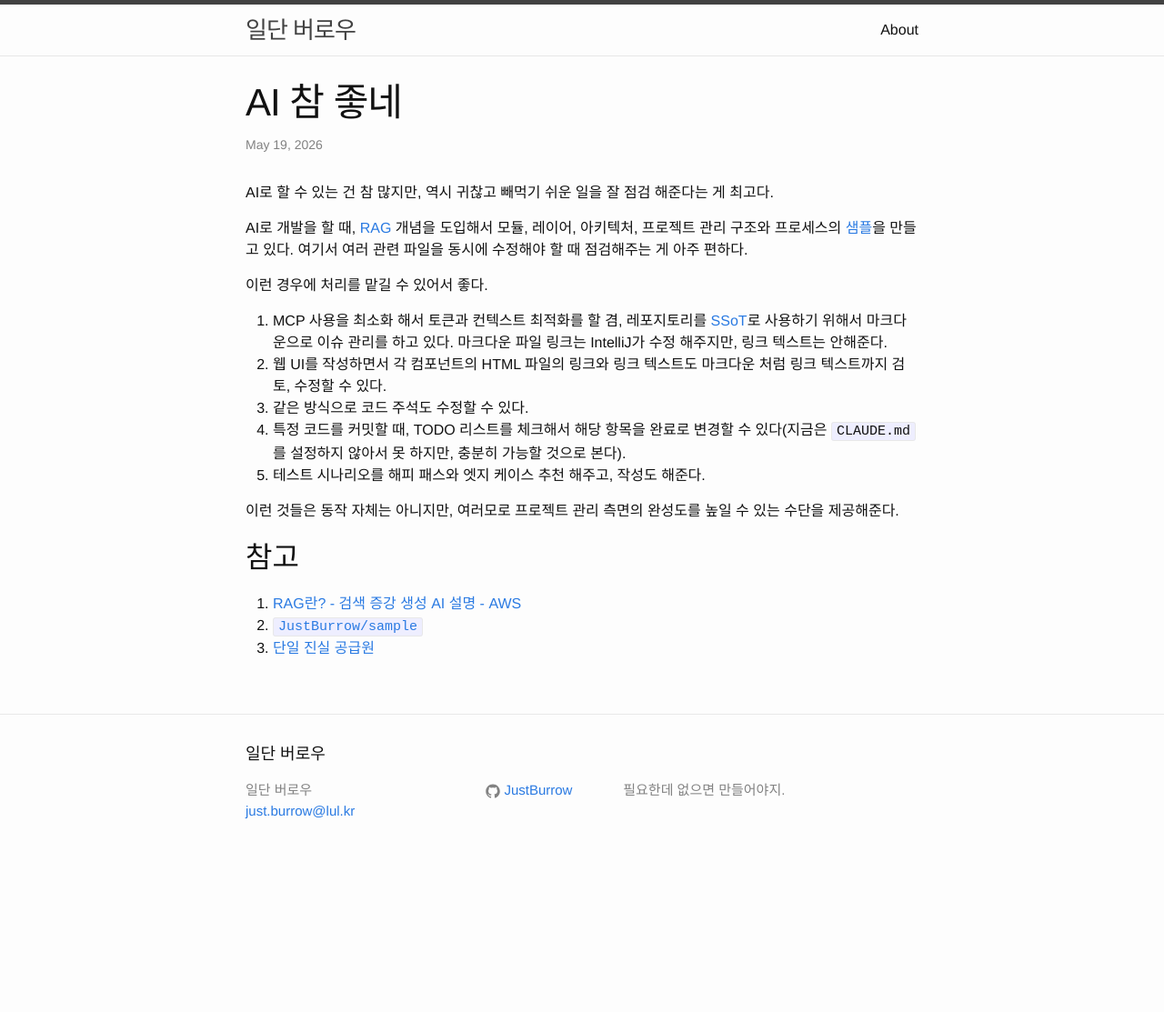
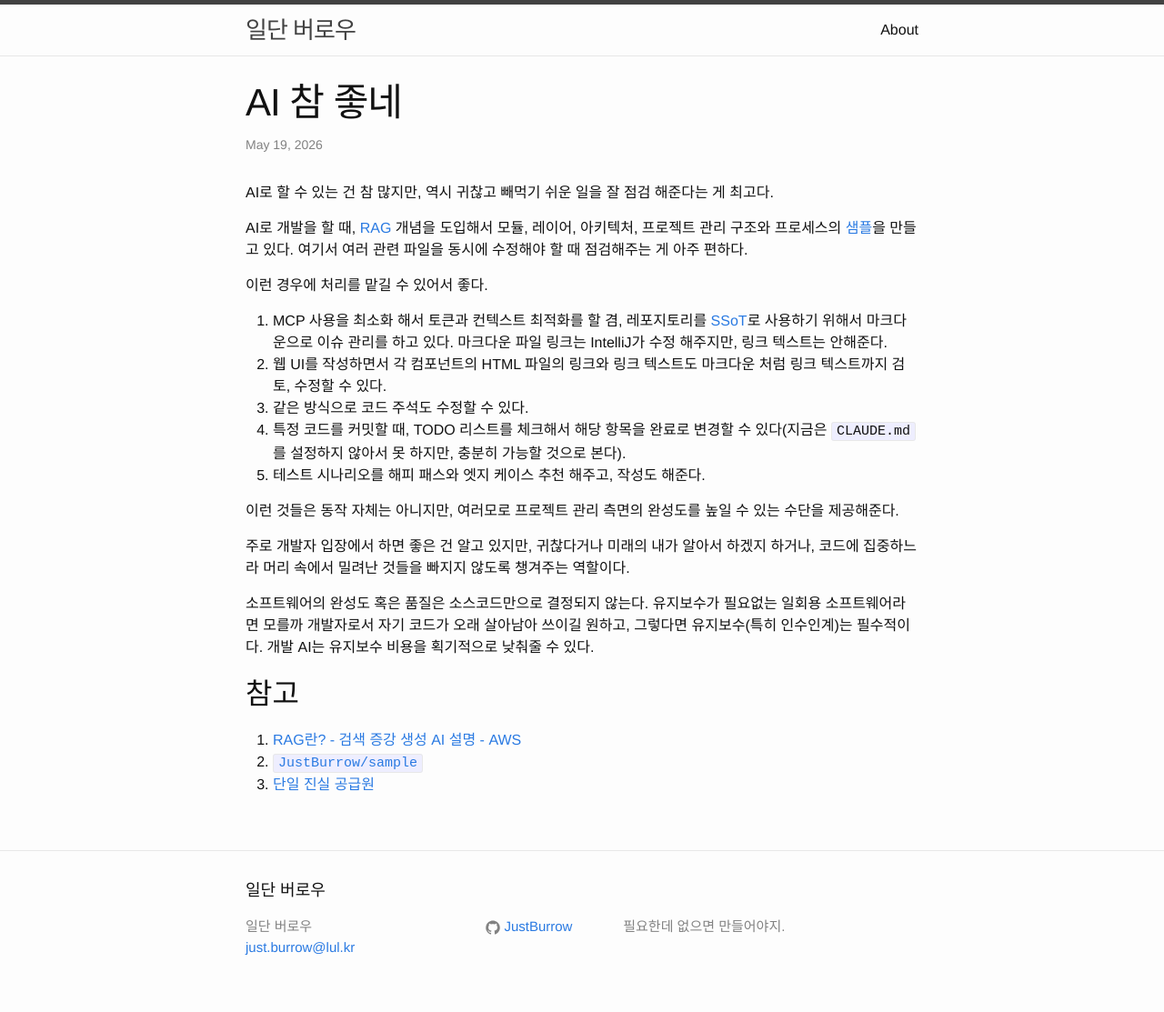
Before and after one commit to JustBurrow/JustBurrow.github.io, a Jekyll site: the page built from _posts/2026-05-19-ai-is-good.md, in a window 1280 px wide. Shown: the whole page at 91% size. Built offline with Jekyll 4.4.1, drawn with Linux system fonts in a browser that asks for light colours; before the commit the page ends 963 px from its top, so only the background shows below that.

Commit message:
📝 마무리 감상 추가.

```diff
--- a/_posts/2026-05-19-ai-is-good.md
+++ b/_posts/2026-05-19-ai-is-good.md
@@ -17,6 +17,10 @@ AI로 개발을 할 때, [RAG][1] 개념을 도입해서 모듈, 레이어, 아
 
 이런 것들은 동작 자체는 아니지만, 여러모로 프로젝트 관리 측면의 완성도를 높일 수 있는 수단을 제공해준다.
 
+주로 개발자 입장에서 하면 좋은 건 알고 있지만, 귀찮다거나 미래의 내가 알아서 하겠지 하거나, 코드에 집중하느라 머리 속에서 밀려난 것들을 빠지지 않도록 챙겨주는 역할이다.
+
+소프트웨어의 완성도 혹은 품질은 소스코드만으로 결정되지 않는다. 유지보수가 필요없는 일회용 소프트웨어라면 모를까 개발자로서 자기 코드가 오래 살아남아 쓰이길 원하고, 그렇다면 유지보수(특히 인수인계)는 필수적이다. 개발 AI는 유지보수 비용을 획기적으로 낮춰줄 수 있다.
+
 ## 참고
 
 1. [RAG란? - 검색 증강 생성 AI 설명 - AWS][1]
```
